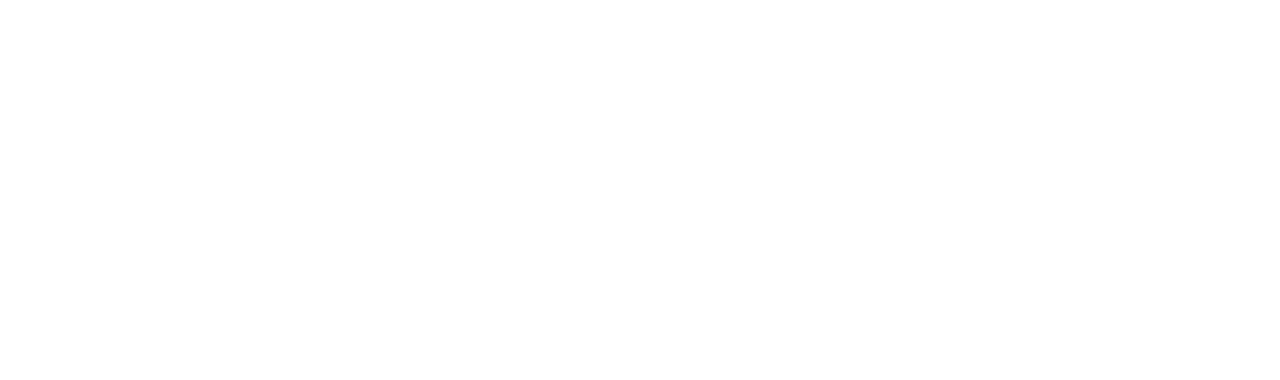
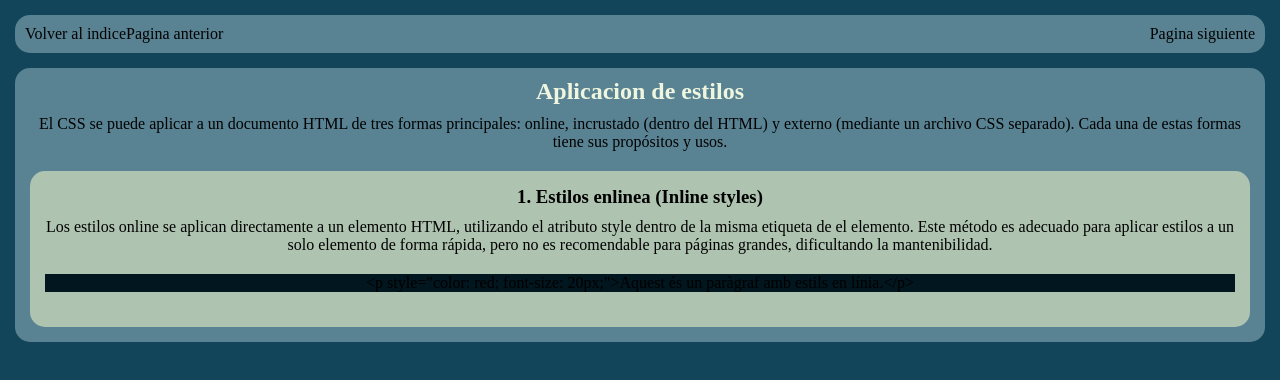
Before and after one commit to elkinfigueroa-IFC32A-EDE/Proyecto_apuntes, a plain HTML site: page proyectos/paginas/CSS/Aplicacion_de_estilos.html in a window 1280 px wide. Drawn offline with Linux system fonts and the light colour scheme.

Commit message:
wip: aun falta contenido en Aplicacion de estilos y corregir errores del css.

```diff
--- a/CSS/style_css.css
+++ /dev/null
@@ -1,58 +0,0 @@
-*{
-    margin: 0;
-    padding: 0;
-}
-
-article{
-    background-color: #598392;
-    text-align: center;
-    padding: 10px;
-    margin: 15px;
-    border-radius: 15px;
-}
-
-div{
-    background-color: #AEC3B0;
-    margin: 5px;
-    padding: 15px;
-    border-radius: 15px;
-}
-
-nav{
-    display: flex;
-    background-color: #598392;
-    justify-content: center;
-    margin: 15px;
-    padding: 5px;
-    border-radius: 15px;
-    justify-content: space-between;
-}
-
-body{
-    background-color: #124559;
-}
-
-a{
-    text-decoration: none;
-    color: black;
-}
-
-h1{
-    color: #EFF6E0;
-    margin-bottom: 10px;
-}
-
-p{
-    margin-top: 10px;
-    margin-bottom: 20px;
-}
-
-li{
-    margin-top: 10px;
-    margin-bottom: 20px;
-}
-
-ol{
-    padding: 0px 15px 0px 15px;
-    text-align: justify;
-}
--- /dev/null
+++ b/CSS/stylecss_article.css
@@ -0,0 +1,93 @@
+*{
+    margin: 0;
+    padding: 0;
+}
+
+article{
+    background-color: #598392;
+    text-align: center;
+    padding: 10px;
+    margin: 15px;
+    border-radius: 15px;
+    opacity: 0;
+    animation: aparecer 0.8s ease-out forwards;
+}
+
+nav{
+    display: flex;
+    background-color: #598392;
+    justify-content: center;
+    margin: 15px;
+    padding: 5px;
+    border-radius: 15px;
+    justify-content: space-between;
+    opacity: 0;
+    animation: aparecer 0.8s ease-out forwards;
+}
+
+div{
+    background-color: #AEC3B0;
+    margin: 5px;
+    padding: 15px;
+    border-radius: 15px;
+    opacity: 0;
+    animation: aparecer 0.8s ease-out forwards;
+}
+
+.derecha{
+    display: flex;
+    opacity: 0;
+    margin: 0;
+    padding: 0px;
+}
+
+.izquierda{
+    display: flex;
+    opacity: 0;
+    margin: 0;
+    padding: 0px;
+}
+
+body{
+    background-color: #124559;
+}
+
+a{
+    text-decoration: none;
+    color: black;
+}
+
+h1{
+    color: #EFF6E0;
+    margin-bottom: 10px;
+}
+
+p{
+    margin-top: 10px;
+    margin-bottom: 20px;
+}
+
+li{
+    margin-top: 10px;
+    margin-bottom: 20px;
+}
+
+ol{
+    padding: 0px 15px 0px 15px;
+    text-align: justify;
+}
+
+.caja:nth-child(1) { animation-delay: 0.1s; }
+.caja:nth-child(2) { animation-delay: 0.3s; }
+.caja:nth-child(3) { animation-delay: 0.5s; }
+
+@keyframes aparecer {
+  from {
+    opacity: 0;
+    transform: translateY(30px);
+  }
+  to {
+    opacity: 1;
+    transform: translateY(0);
+  }
+}
--- /dev/null
+++ b/CSS/stylecss_section.css
@@ -0,0 +1,106 @@
+*{
+    margin: 0;
+    padding: 0;
+}
+
+section{
+    background-color: #598392;
+    text-align: center;
+    padding: 10px;
+    margin: 15px;
+    border-radius: 15px;
+    opacity: 0;
+    animation: aparecer 0.8s ease-out forwards;
+}
+
+article{
+    background-color: #AEC3B0;
+    margin: 5px;
+    padding: 15px;
+    border-radius: 15px;
+    opacity: 0;
+    animation: aparecer 0.8s ease-out forwards;
+}
+
+nav{
+    display: flex;
+    background-color: #598392;
+    justify-content: center;
+    margin: 15px;
+    padding: 10px;
+    border-radius: 15px;
+    justify-content: space-between;
+    opacity: 0;
+    animation: aparecer 0.8s ease-out forwards;
+}
+
+.ejemplo{
+    background-color: #01161E;
+}
+
+.caja{
+    background-color: #AEC3B0;
+    margin: 5px;
+    padding: 10px;
+    border-radius: 15px;
+    opacity: 0;
+    animation: aparecer 0.8s ease-out forwards;
+}
+
+.derecha{
+    display: flex;
+    margin: 0;
+    padding: 0;
+    opacity: 1;
+}
+
+.izquierda{
+    display: flex;
+    margin: 0;
+    padding: 0;
+    opacity: 1;
+}
+
+body{
+    background-color: #124559;
+}
+
+a{
+    text-decoration: none;
+    color: black;
+}
+
+h1{
+    color: #EFF6E0;
+    margin-bottom: 10px;
+}
+
+p{
+    margin-top: 10px;
+    margin-bottom: 20px;
+}
+
+li{
+    margin-top: 10px;
+    margin-bottom: 20px;
+}
+
+ol{
+    padding: 0px 15px 0px 15px;
+    text-align: justify;
+}
+
+.caja:nth-child(1) { animation-delay: 0.1s; }
+.caja:nth-child(2) { animation-delay: 0.3s; }
+.caja:nth-child(3) { animation-delay: 0.5s; }
+
+@keyframes aparecer {
+  from {
+    opacity: 0;
+    transform: translateY(30px);
+  }
+  to {
+    opacity: 1;
+    transform: translateY(0);
+  }
+}
--- a/proyectos/paginas/CSS/Aplicacion_de_estilos.html
+++ b/proyectos/paginas/CSS/Aplicacion_de_estilos.html
@@ -0,0 +1,38 @@
+<!DOCTYPE html>
+<html>
+    <head>
+        <title>Introducción al CSS</title>
+        <meta charset="utf-8">
+        <link rel="stylesheet" href="../../../CSS/stylecss_section.css">
+    </head>
+    <body>
+        <header>
+			<nav>
+                <div class="izquierda">
+                    <a href="../../llm.html">
+                        <div>Volver al indice</div>
+                    </a>
+                    <a href="Introduccion_al_CSS.html">
+                        <div>Pagina anterior</div>
+                    </a>
+                </div>
+                <div class="derecha">
+                    <a href="Sintaxis_basica_del_CSS.html">
+                        <div>Pagina siguiente</div>
+                    </a>
+                </div>
+            </nav>
+		</header>
+        <section>
+            <h1>Aplicacion de estilos</h1>
+            <p>El CSS se puede aplicar a un documento HTML de tres formas principales: online, incrustado (dentro del HTML) y externo (mediante un archivo CSS separado). Cada una de estas formas tiene sus propósitos y usos.</p>
+            <article>
+                <h3>1. Estilos enlinea (Inline styles)</h3>
+                <p>Los estilos online se aplican directamente a un elemento HTML, utilizando el atributo style dentro de la misma etiqueta de el elemento. Este método es adecuado para aplicar estilos a un solo elemento de forma rápida, pero no es recomendable para páginas grandes, dificultando la mantenibilidad.</p>
+                <div class="ejemplo">
+                    <p>&lt;p style=&quot;color: red; font-size: 20px;&quot;&gt;Aquest és un paràgraf amb estils en línia.&lt;/p&gt;</p>
+                </div>
+            </article>
+        </section>
+    </body>
+</html>
```
Also changed, not shown: proyectos/paginas/CSS/Introduccion_al_CSS.html (+1 -1 lines).
